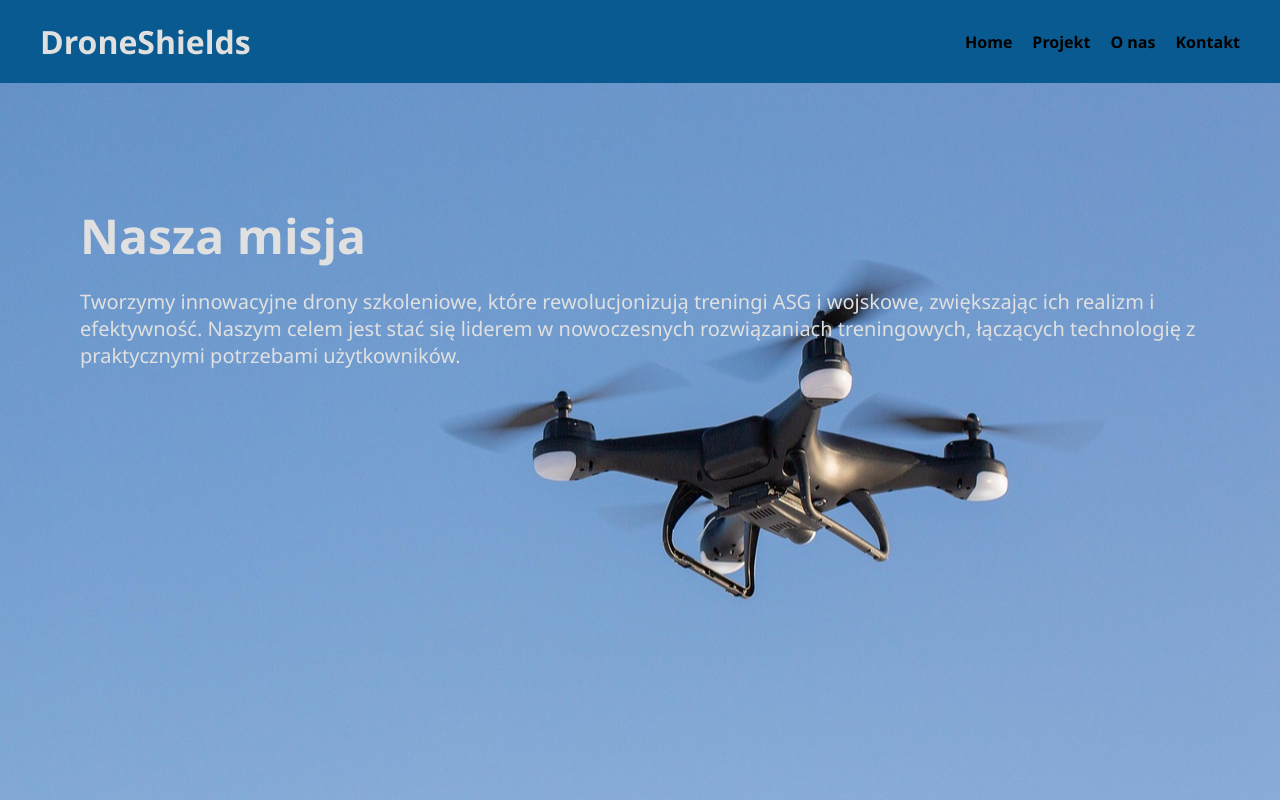
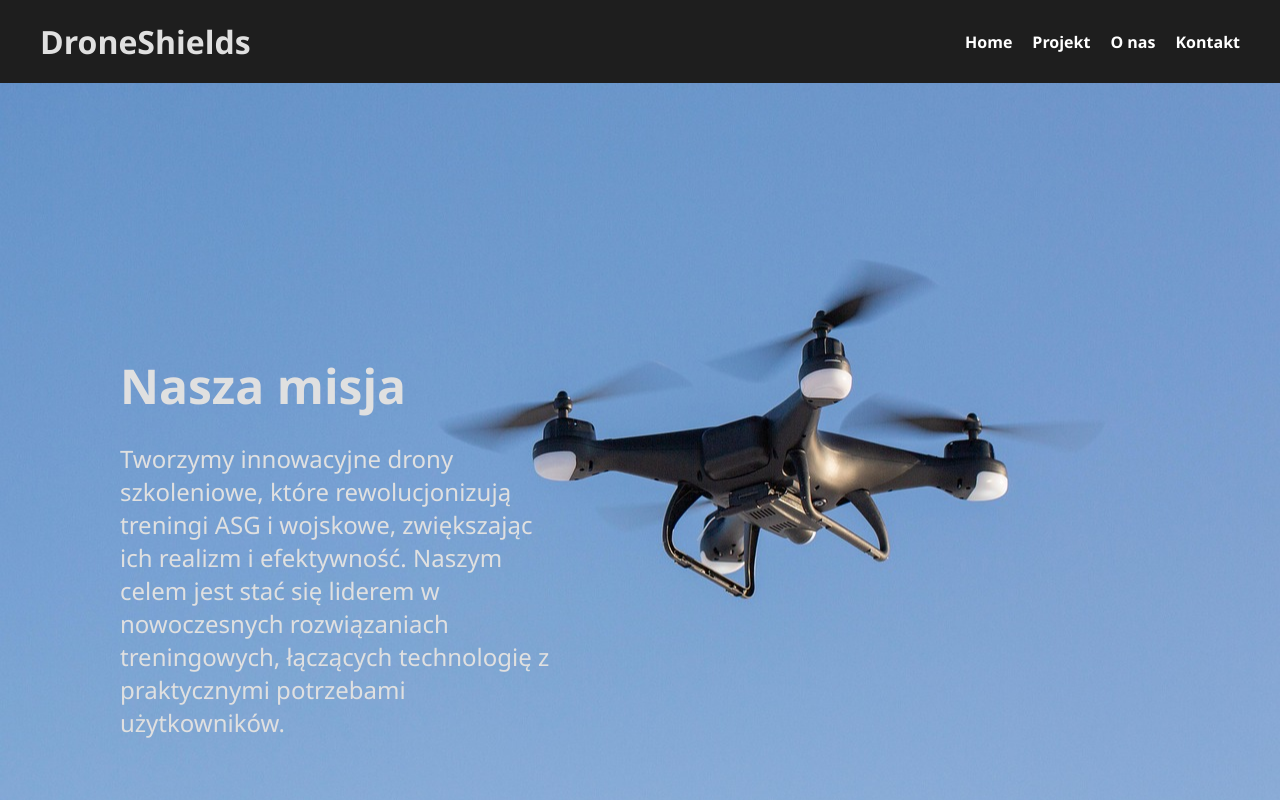
Before and after one commit to kvbicki/strona_drona, a React (Vite) app: page / in a window 1280 px wide. Shown: the top 800 px of the page. Built offline with nearby package versions, Linux system fonts and the light colour scheme.

Commit message:
Poprawienie kolorow

```diff
--- a/src/App.css
+++ b/src/App.css
@@ -1,13 +1,10 @@
 body {
   margin: 0;
   font-family: "Segoe UI", Tahoma, Geneva, Verdana, sans-serif;
-  background-color: #000000e0;
+  background-color:  #1e1e1e;
   color: #e0e0e0;
   transition: background-color 0.3s ease, color 0.3s ease;
 }
-
-
-
 
 
 .drones-section {
--- a/src/components/styles/header.css
+++ b/src/components/styles/header.css
@@ -1,5 +1,5 @@
 .header {
-    background-color: #0566a7d5;
+    background-color:  #1e1e1e;
     color: #e0e0e0;
     padding: 20px 40px;
     display: flex;
@@ -12,7 +12,7 @@
 }
 
 .header nav a {
-    color: #000000;
+    color: #ffffff;
     margin-left: 20px;
     text-decoration: none;
     font-weight: 700;
--- a/src/pages/home/styles/hero.css
+++ b/src/pages/home/styles/hero.css
@@ -11,15 +11,17 @@
 
 
 .hero h2 {
-  margin-top:100px;
-  margin-left:60px;
+  margin-top:250px;
+  margin-left:100px;
   font-size: 3rem;
   margin-bottom: 0px;
   /* padding:60px; */
 }
 
 .hero p {
-  font-size: 1.25rem;
-  margin-left:60px;
-  margin-right:10px;
+  font-size: 1.5rem;
+  margin-left: 100px;
+  margin-right: 10px;
+  width: 450px;
+  word-wrap: break-word; /* Zapewnia łamanie długich słów */
 }
```
